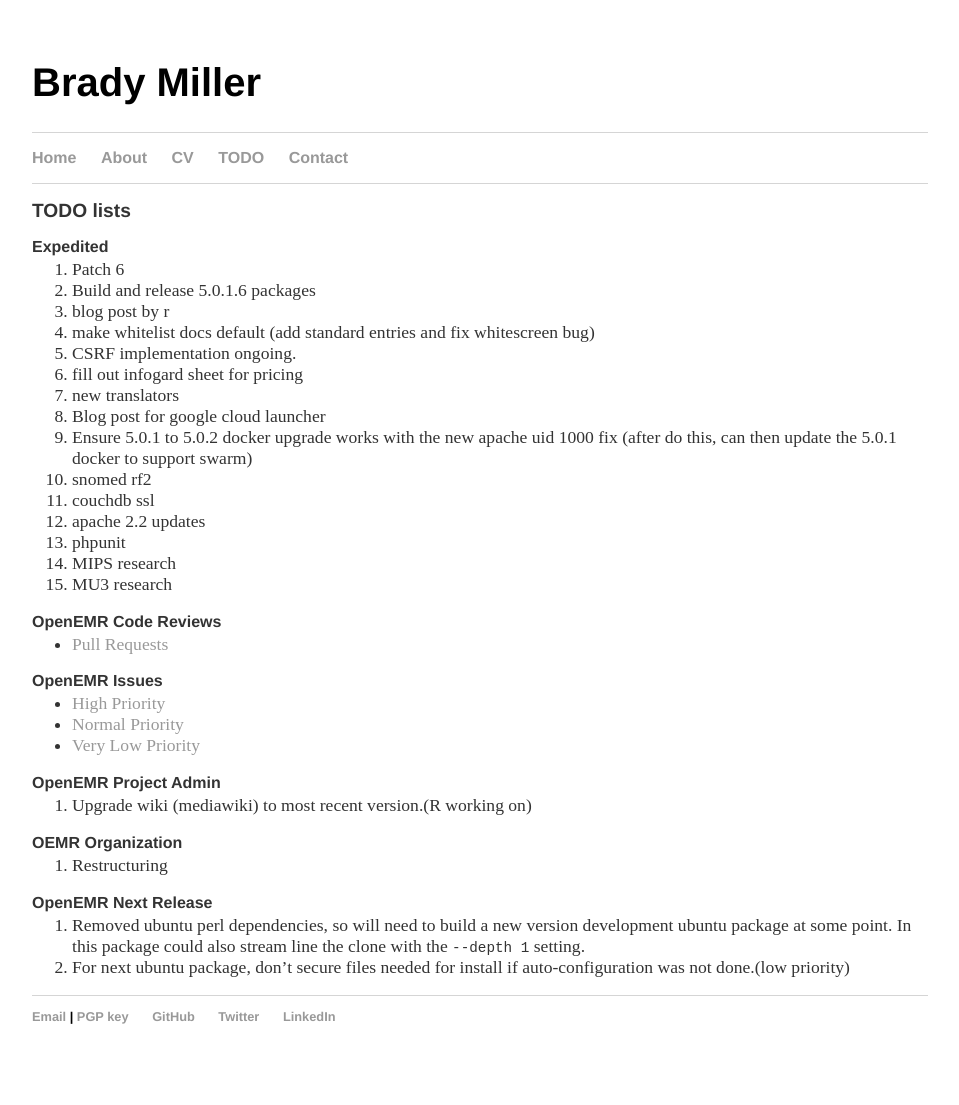
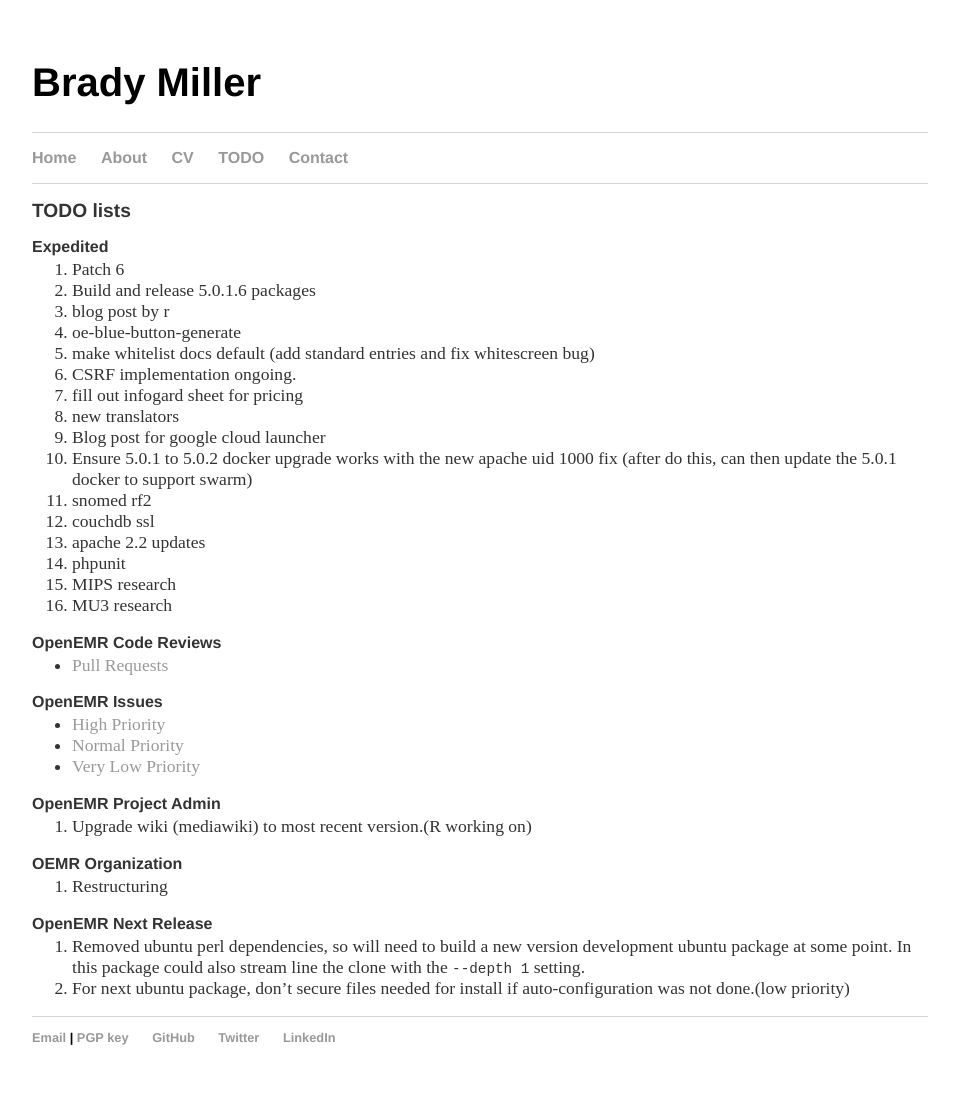
Before and after one commit to bradymiller/bradymiller.github.io, a Jekyll site: the page built from todo/index.md, in a window 1280 px wide. Shown: the whole page, without its empty margins (160-1119 px from the left). Built offline with Jekyll 4.4.1, drawn with Linux system fonts in a browser that asks for light colours; our own code applies the rules of GitHub Pages for plain Markdown files; before the commit the page ends 1084 px from its top, so only the background shows below that.

Commit message:
Update index.md

```diff
--- a/todo/index.md
+++ b/todo/index.md
@@ -7,6 +7,7 @@
 1. Patch 6
 1. Build and release 5.0.1.6 packages
 1. blog post by r
+1. oe-blue-button-generate
 1. make whitelist docs default (add standard entries and fix whitescreen bug)
 1. CSRF implementation ongoing.
 1. fill out infogard sheet for pricing
```
